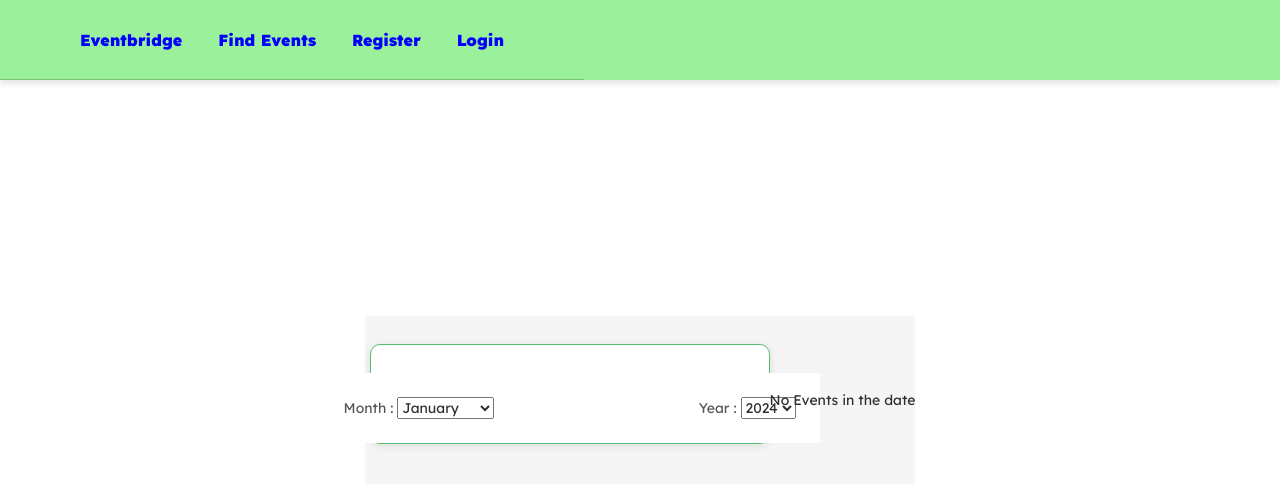
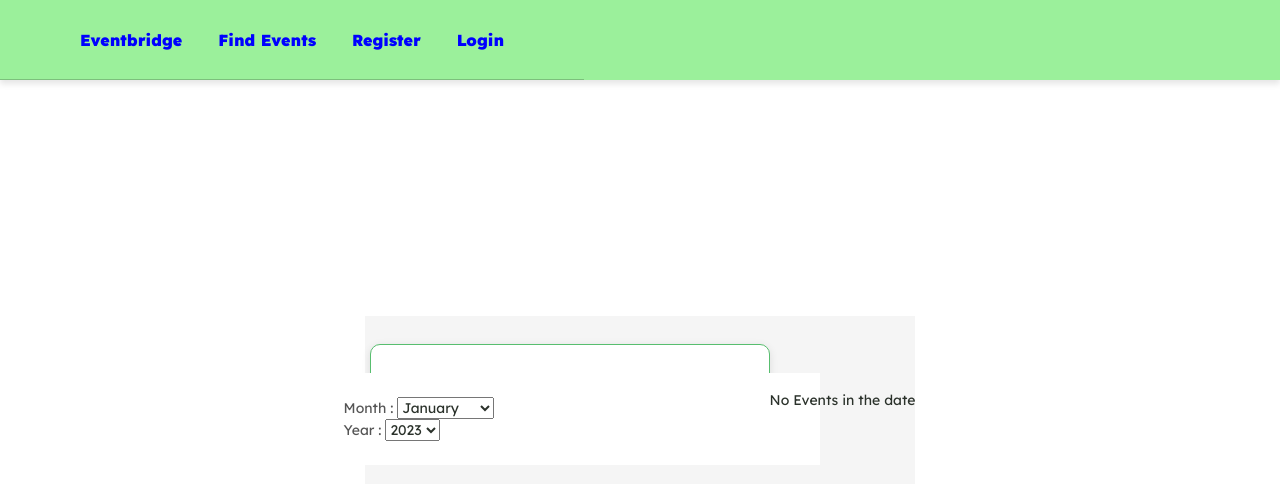
Before and after one commit to dene009/event-planning-platform, a React (Vite) app in the folder eventbridge/: page /find-events in a window 1280 px wide. Shown: the top 490 px of the page. Built offline with nearby package versions, Linux system fonts and the light colour scheme.

Commit message:
filterbox update

```diff
--- a/eventbridge/src/components/FilterBox/FilterBox.css
+++ b/eventbridge/src/components/FilterBox/FilterBox.css
@@ -19,7 +19,7 @@
   width: 500px;
   height: 100px;
   padding: 24px;
-  display: inline-flex;
+  display: grid;
   justify-content: space-between;
   align-items: center;
   background-color: white;
@@ -27,7 +27,7 @@
 
 /* Form inside the Filter Card */
 .filter-card form {
-  display: flex;
+  display: inline-block;
   justify-content: space-between;
   align-items: center;
   background-color: white;
--- a/eventbridge/src/components/FilterBox/FilterBox.jsx
+++ b/eventbridge/src/components/FilterBox/FilterBox.jsx
@@ -5,7 +5,7 @@ import "./FilterBox.css";
 
 const FilterBox = ({getMonthYear})=>{
     const [selectedMonth,setSelectedMonth]=useState("January");
-    const [selectedYear,setSelectedYear]=useState(2024);
+    const [selectedYear,setSelectedYear]=useState(2025);
 
     const monthToRender =()=>generateDataOptions(months)
 
```
